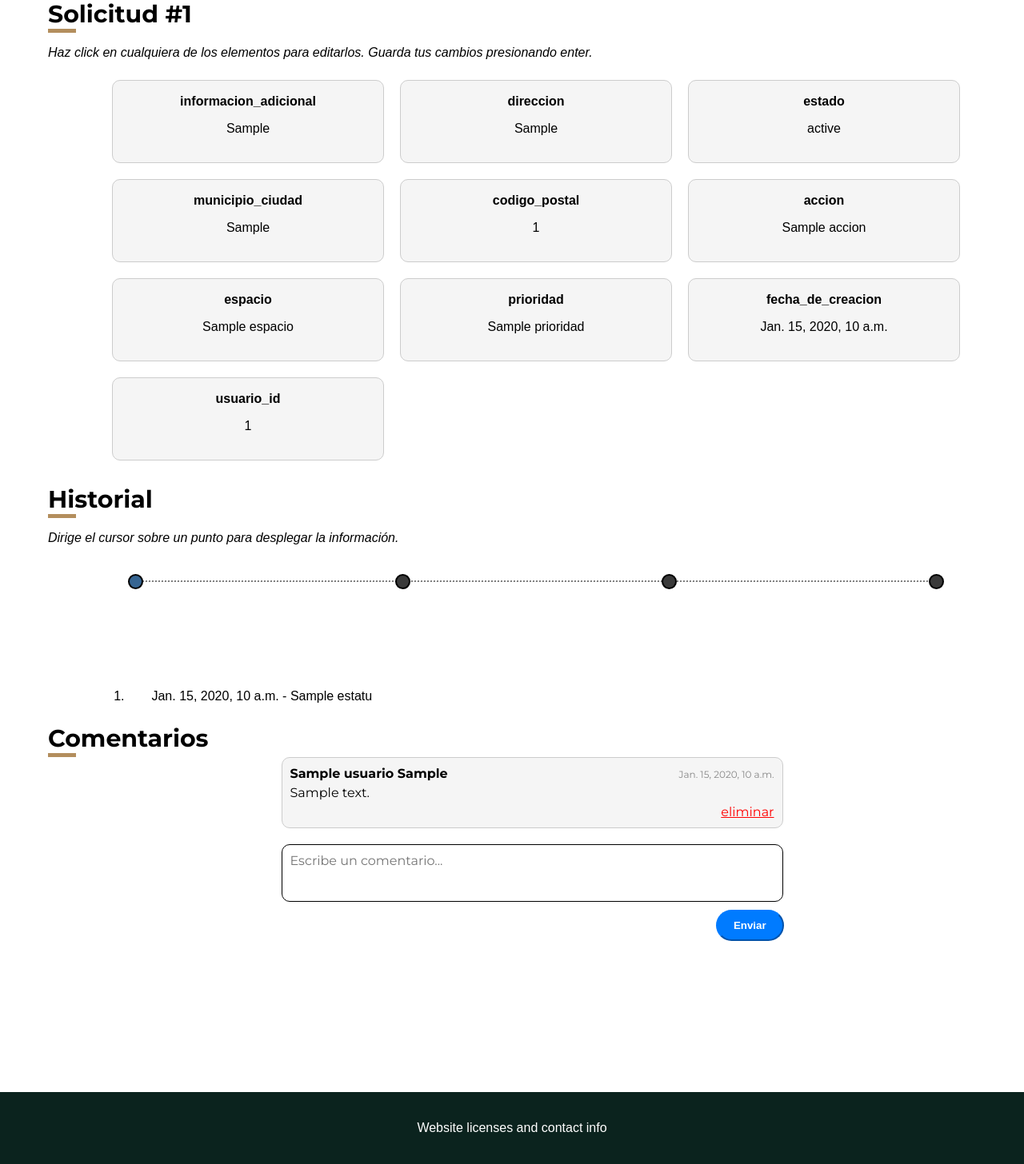
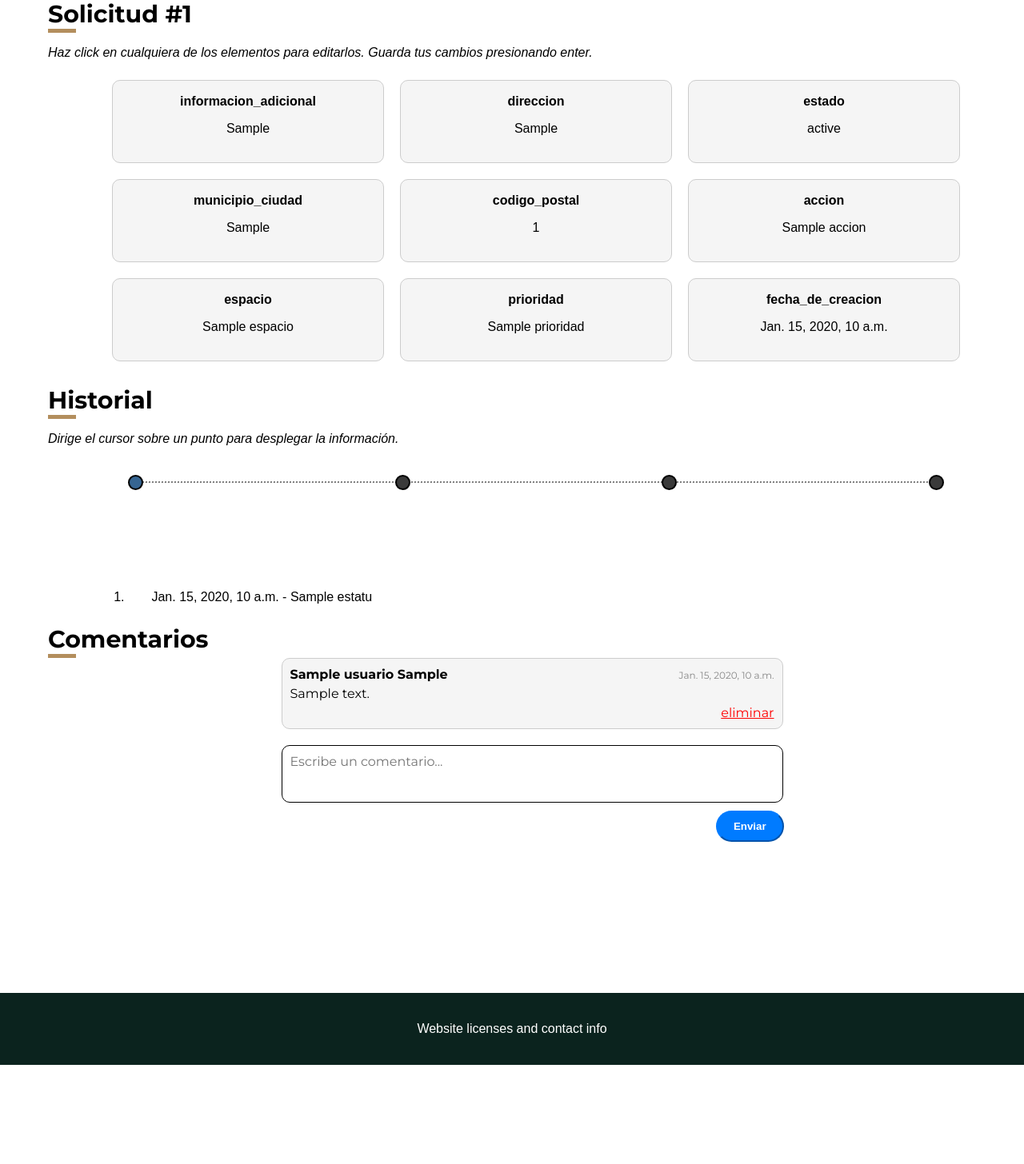
Before and after one commit to abrahamgmacias/solicitudes-de-gobierno, a Django app: page /solicitudes/1/ in a window 1280 px wide. Shown: the part 139-1595 px from the top of the page at 80% size. After the commit the page ends 1471 px from the top, so only its background shows below. Run offline with Django 5.2, Linux system fonts and the light colour scheme; tables that the repository leaves empty hold one stand-in row (values such as "Sample post"); some libraries are stand-ins or nearby versions.

Commit message:
adds usuario_id checks

```diff
--- a/solicitudes_de_gobierno/solicitudes/templates/solicitud-individual.html
+++ b/solicitudes_de_gobierno/solicitudes/templates/solicitud-individual.html
@@ -465,6 +465,7 @@
     <div class="grid-container">
         {% for key, value in solicitud_data.items %}
         {% if key != 'id' %}
+        {% if key != 'usuario_id' %}
         <div class="rectangular-section">
             <p class="key">{{ key }}</p>
             <div class="editable-field" data-key="{{key}}">
@@ -474,6 +475,7 @@
                 </div>
             </div>
         </div>
+        {% endif %}
         {% endif %}
         {% endfor %}
     </div>
@@ -536,8 +538,5 @@
     </form>
 </div>
 
-<div class="container">
-
-</div>
 
 {% endblock %}
```
